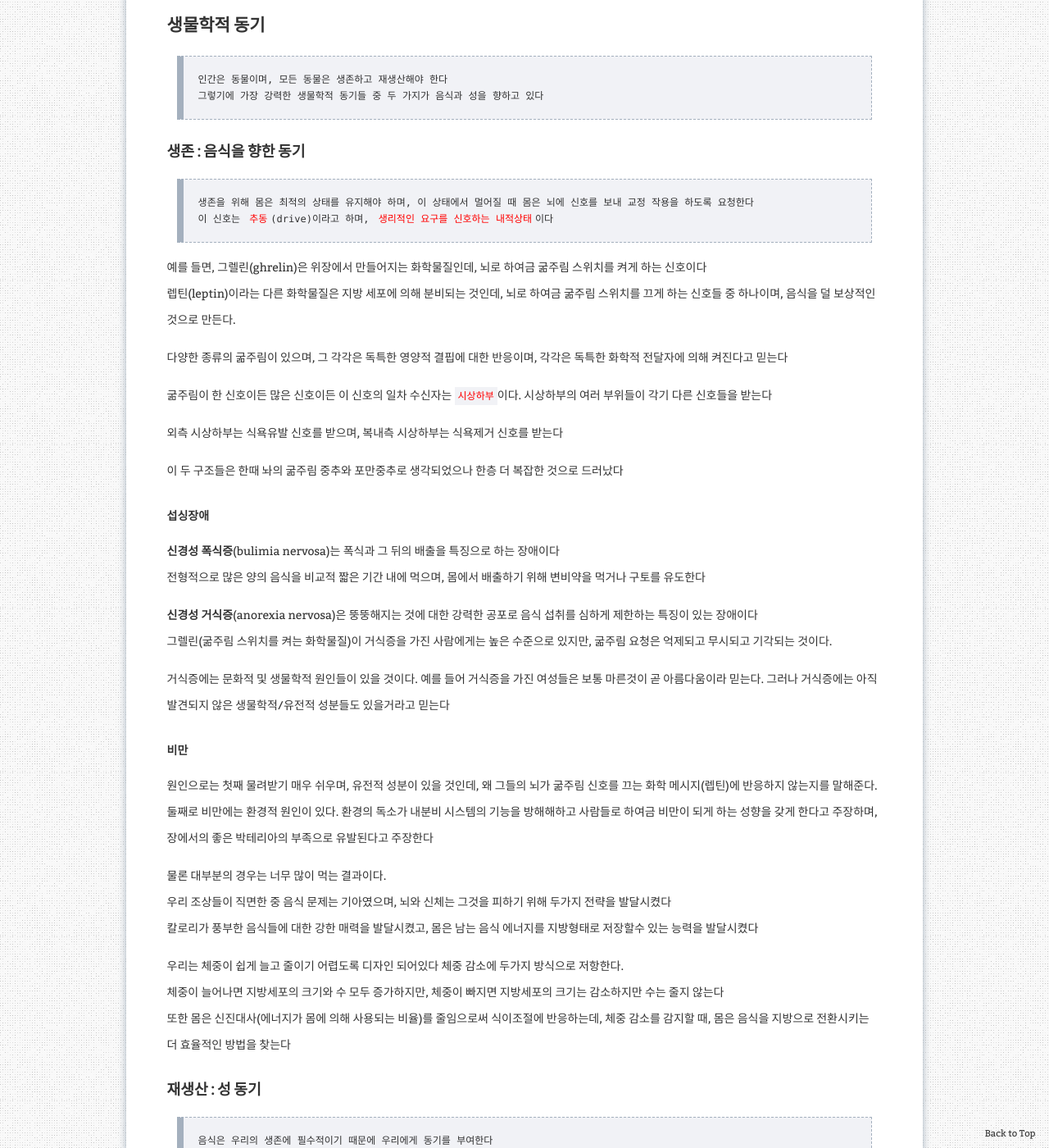
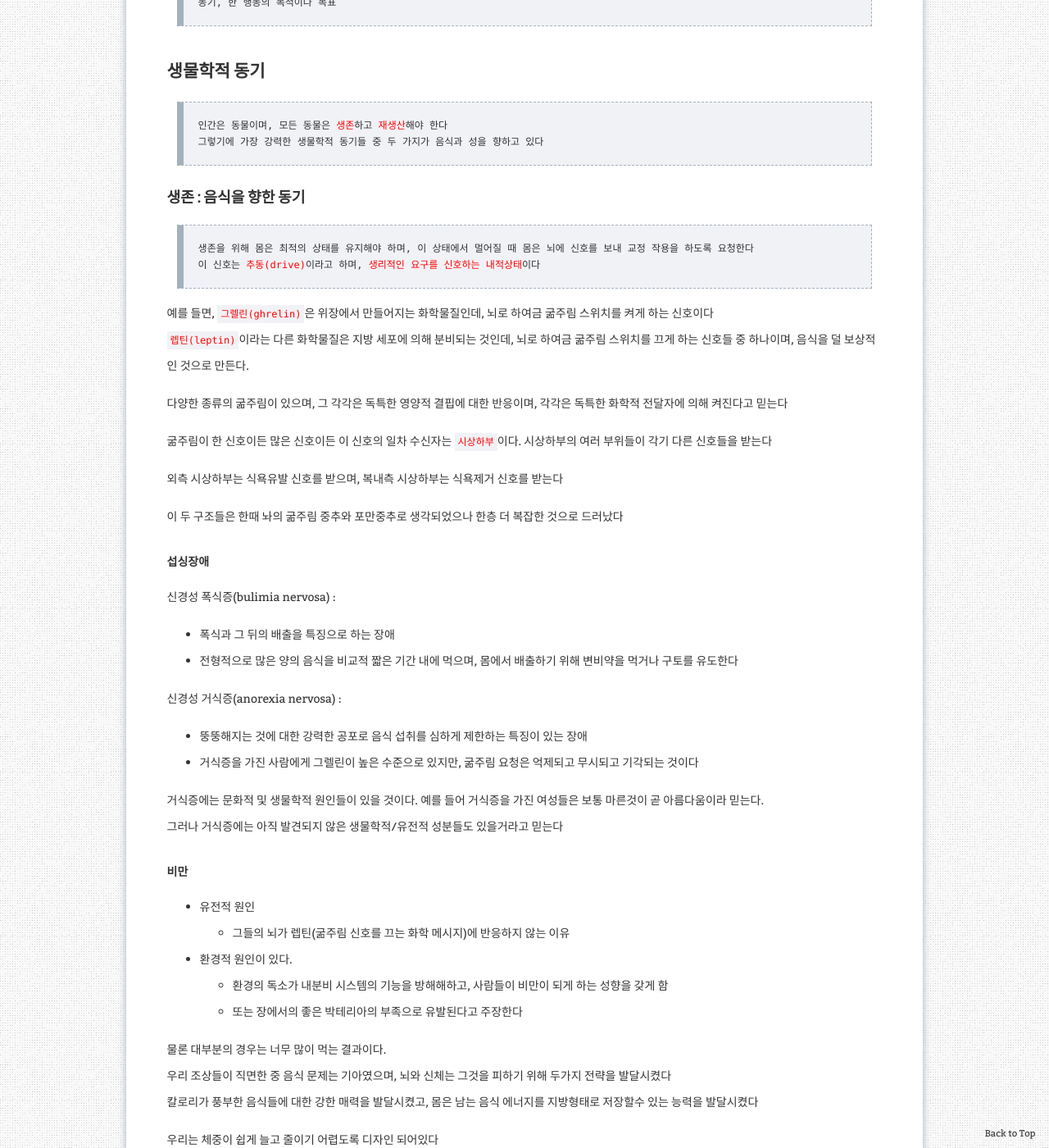
Before and after one commit to aristohyun/aristohyun.github.io, a Jekyll site: the page built from _posts/2021-09-01-psychology_08.md, in a window 1280 px wide and 1400 px high, scrolled down 6658 px. Shown: the whole window at 82% size. Built offline with Jekyll 4.4.1, drawn with Linux system fonts in a browser that asks for light colours; comment, search, counter and statistics services are not loaded; some of the changed text lies outside the part shown.

Commit message:
Update 2021-09-01-psychology_08.md

```diff
--- a/_posts/2021-09-01-psychology_08.md
+++ b/_posts/2021-09-01-psychology_08.md
@@ -15,8 +15,7 @@ redirect_from:
 
 # 정서 경험 : 느끼는 기계
 
-> 감정은 심리학적 용어로는 잘사용하지 않음, 대신 정서를 사용
-> 정서란, `특정한 생리적 활동패턴`과 연관되는 긍정적 혹은 부정적 경험
+> 감정은 심리학적 용어로는 잘사용하지 않음, 대신 <red>정서</red>를 사용
 > 정서란, <red>특정한 생리적 활동패턴</red>과 연관되는 긍정적 혹은 부정적 경험
 > 정서를 이해한다는 것은 경험 측면과 생리적 활동 측면이 어떻게 관련되어 있는지를 이해하는 것이다
 
@@ -25,7 +24,7 @@ redirect_from:
 ### 다차원 척도법
 
 > 많은 수의 정서 경험들의 거리목록을 가지고있고 그 거리들을 반영하는 한 지도를 그리려고 한다면 다음과 같은 지도를 그릴 수 있다.
-> 정서적 경험들은 `유인가`(valence)[^valence]와 `각성도`(arousal)[^arousal]의 차원에서 달라지는 것을 볼 수 있다
+> 정서적 경험들은 `유인가(valence)`[^valence]와 `각성도(arousal)`[^arousal]의 차원에서 달라지는 것을 볼 수 있다
 
 ![image](https://user-images.githubusercontent.com/32366711/133270753-0a6d9905-5873-4e5d-8d04-7cfe0a36a8fa.png){: width="400"}
 
@@ -44,9 +43,10 @@ redirect_from:
 
 > 자극물이 신체의 활동과 뇌의 정서 경험을 동시에 일으킨다고 주장
 
+
 다음과 같은 부분에 대해 제임스-랑게 설을 지적
 
-- 몸은 종종 천천히 반응함에도 정서는 그보다 빨리 생긴다고 지적함
+- 몸은 종종 천천히 반응함에도 정서는 그보다 빨리 생긴다
     + 당황스러움 -> 홍조까지 10초이상의 시간이 걸리는데, 이후에 일어나는 반응이 어떻게 원인이 될 수 있는가?
 
 - 사람들은 종종 심박수의 변화와 같은 신체 반응을 정확하게 감지하는데 어려움을 겪는다
@@ -62,7 +62,7 @@ redirect_from:
 
 > 제임스-랑게는 정서를 신체적 반응들의 지각과 동등하게 취급한 점에서 옳았으며,
 > 캐논-바드도 인간이 경험할 수 있는 많은 수의 정서들을 설명하는 데에 구별되는 신체적 변화가 거의 없다는 점을 주목한 점에서 옳았다고 주장
-> 따라서, 이요인 이론은 `정서들이 생리적인 각성의 원인들에 관한 추측들에 근거`한다고 주장
+> 따라서, 이요인 이론은 <red>정서들이 생리적인 각성의 원인들에 관한 추측들에 근거</red>한다고 주장
 
 `부엌에서 곰을 보면, 심장이 고동치기 시작한다. 뇌는 심장의 고동과 곰을 모두 알아차리고, 이를 종합하여 신체 각성을 공포로 해석한다`
 
@@ -76,7 +76,7 @@ redirect_from:
 - 분노, 공포, 슬픔은 혐오보다 더 높은 심박률을 내었으며,
 - 분노는 공포보다 손가락 온도를 더 크게 증가시켰다
 - 홍조는 특히 당황함을 느낄 때,
-- 자율신경계의 부교감 부분의 특정 활동 패턴은 동정심과 같은 친사회적 감정과 독특하게 관련이 있는 것처럼 보인다
+- 자율신경계의 부교감 부분의 특정 활동 패턴은 동정심과 같은 '친사회적 감정'과 특히 관련이 있는 것처럼 보인다
 
 > 즉, 제임스-랑게가 생리학적 반응의 패턴들이 모든 정서에서 같지 않다고 주장한 것은 옳으며
 > 캐논-바드 또한 사람들이 이러한 반응 패턴에 완벽하게 민감하지 않으며, 사람들이 자신이 느끼는 것에 대해 추측을 해야한다 라고 주장한 것 또한 옳았다
@@ -93,12 +93,12 @@ redirect_from:
 즉, 편도체는 매우 빠르고 예민한 위협 탐지기이다
 
 > 조세프 르두는 자극물에 관한 정보가 두 가지의 서로 다른 경로를 따라 동시에 전달된다는 것을 발견했다
-> 시상은 정보를 `빠른 경로`[^fast]와 `느린 경로`[^slow]를 따라 동시에 보내는 일종의 중계기이다
+> 시상은 정보를 <red>빠른 경로</red>[^fast]와 <Red>느린 경로</red>[^slow]를 따라 동시에 보내는 일종의 중계기이다
 
-즉 **피질**이 시상으로부터 받은 정보를 천천히 사용하여 자극의 정체와 중요성에 대해 충분히 조사하는 동안,
-**편도체**는 이미 시상으로부터 직접적인 정보를 받아서 매우 빠르고 매우 간단한 결정을 내리고 있다는 것이다
+즉 <red>피질</red>이 시상으로부터 받은 정보를 천천히 사용하여 자극의 정체와 중요성에 대해 충분히 조사하는 동안,
+<red>편도체</red>는 이미 시상으로부터 직접적인 정보를 받아서 매우 빠르고 매우 간단한 결정을 내리고 있다는 것이다
 
-편도체가 가속페달을 밟으면, 피질이 브레이크를 밟을지 말지 결정하는 것이다
+`편도체가 가속페달을 밟으면, 피질이 브레이크를 밟을지 말지 결정하는 것이다`
 
 
 사람들에게 정서 경험을 요구하면, 변연계 활동의 증가와 피질 활동의 감소가 보여지며,
@@ -106,8 +106,8 @@ redirect_from:
 
 이는 피질 손상이 있는 어른이나 아이들이 자신들의 정서를 억제하는 데 어려움을 갖는 이유이다
 
-> 즉, 정서는 우리의 `생존과 복지에 관련이 있는 일들`을
-> 아주 적은 정보를 바탕으로 `신속하게 반응`하도록 만드는 기본 시스템중 하나이다
+> 즉, 정서는 우리의 <red>생존과 복지에 관련이 있는 일들</red>을
+> 아주 적은 정보를 바탕으로 신속하게 반응하도록 만드는 기본 시스템중 하나이다
 
 ![image](https://user-images.githubusercontent.com/32366711/133429629-aaca7f80-1ad7-4e06-b8e7-fe2e181c4336.png)
 
@@ -120,19 +120,17 @@ redirect_from:
 
 억압(정서의 외적 징후들을 억제하는 것)보다 `정서 명명하기`가 정서 상태의 강도를 줄이는데 더 효과적이다
 
-정서 조절에서 가장 효과적인 전략들 중 하나는 `재평정`(reappraisal)인데, 정서를 유발하는 자극에 대해 생각하는 방식을 바꿈으로써 자신의 정서 경험을 바꾸는 것이다
+정서 조절에서 가장 효과적인 전략들 중 하나는 `재평정(reappraisal)`인데, 정서를 유발하는 자극에 대해 생각하는 방식을 바꿈으로써 자신의 정서 경험을 바꾸는 것이다
 
 재평정을 잘하는 사람들은 정신적, 신체적으로 더 건강한 경향이 있다
 
 심리치료자들도 종종 우울과 괴로움을 완화시키기 위해 사람들이 자신의 삶에서 일어난 중요 사건들을 어떻게 재평정하는지 가르친다
 
-로마의 철학자이자 황제인 마르쿠스 아우레리우스는
-'만일 당신이 어떤 외적인 일로 괴로워 한다면, 그 고통은 그 일 자체에서 기인하는 것이 아니라, 당신의 추측에 기인한다. 그렇기에 당신이 어느 순간에라도 취소할 수 있는 것이다.'
-
+'만일 당신이 어떤 외적인 일로 괴로워 한다면, 그 고통은 그 일 자체에서 기인하는 것이 아니라, 당신의 추측에 기인한다. 그렇기에 당신이 어느 순간에라도 취소할 수 있는 것이다.'[^Marcus]
 
 # 정서적 의사소통 : 단어가 없는 메시지
 
-> 정서 표현은 정서 상태에 관한 관찰 가능한 신호
+> 정서 표현은 <red>정서 상태에 관한 관찰 가능한 신호</red>
 > 정서는 말의 톤, 응시 방향, 걸음걸이의 리듬에 의해서도 표현될 수 있으며, 특히 얼굴에서 가장 두드러진다
 
 얼굴의 근육들은 활동단위로 알려진 46개의 독특한 패턴을 만들수 있으며, 서로 다른 활동 단위들의 조합은 특정한 정서 상태와 관련되어있다
@@ -171,26 +171,27 @@ redirect_from:
 #### 폴리그래프
 
 - 가장 널리 사용되는 거짓말 탐지기
-- 스트레스와 관련된 생리적 반응들을 검사한다
-- 우연 수준보다 유의미하게 좋은 비율로 거짓말을 감지하지만, 오류율은 여전히 높다
+
+스트레스와 관련된 생리적 반응들을 검사한다
+우연 수준보다 유의미하게 좋은 비율로 거짓말을 감지하지만, 오류율은 여전히 높다
 
 
 # 동기 : 원하는 기계
 
-> 동기, `한 행동의 목적이나 목표`
+> 동기, 한 행동의 목적이나 목표
 
 ## 생물학적 동기
 
-> 인간은 동물이며, 모든 동물은 생존하고 재생산해야 한다
+> 인간은 동물이며, 모든 동물은 <red>생존</red>하고 <red>재생산</red>해야 한다
 > 그렇기에 가장 강력한 생물학적 동기들 중 두 가지가 음식과 성을 향하고 있다
 
 ### 생존 : 음식을 향한 동기
 
 > 생존을 위해 몸은 최적의 상태를 유지해야 하며, 이 상태에서 멀어질 때 몸은 뇌에 신호를 보내 교정 작용을 하도록 요청한다
-> 이 신호는 `추동`(drive)이라고 하며, `생리적인 요구를 신호하는 내적상태`이다
+> 이 신호는 <red>추동(drive)</red>이라고 하며, <red>생리적인 요구를 신호하는 내적상태</red>이다
 
-예를 들면, 그렐린(ghrelin)은 위장에서 만들어지는 화학물질인데, 뇌로 하여금 굶주림 스위치를 켜게 하는 신호이다
-렙틴(leptin)이라는 다른 화학물질은 지방 세포에 의해 분비되는 것인데, 뇌로 하여금 굶주림 스위치를 끄게 하는 신호들 중 하나이며, 음식을 덜 보상적인 것으로 만든다.
+예를 들면, `그렐린(ghrelin)`은 위장에서 만들어지는 화학물질인데, 뇌로 하여금 굶주림 스위치를 켜게 하는 신호이다
+`렙틴(leptin)`이라는 다른 화학물질은 지방 세포에 의해 분비되는 것인데, 뇌로 하여금 굶주림 스위치를 끄게 하는 신호들 중 하나이며, 음식을 덜 보상적인 것으로 만든다.
 
 다양한 종류의 굶주림이 있으며, 그 각각은 독특한 영양적 결핍에 대한 반응이며, 각각은 독특한 화학적 전달자에 의해 켜진다고 믿는다
 
@@ -204,11 +205,13 @@ redirect_from:
 
 #### 섭싱장애
 
-**신경성 폭식증**(bulimia nervosa)는 폭식과 그 뒤의 배출을 특징으로 하는 장애이다
-전형적으로 많은 양의 음식을 비교적 짧은 기간 내에 먹으며, 몸에서 배출하기 위해 변비약을 먹거나 구토를 유도한다
+신경성 폭식증(bulimia nervosa) :
+- 폭식과 그 뒤의 배출을 특징으로 하는 장애
+- 전형적으로 많은 양의 음식을 비교적 짧은 기간 내에 먹으며, 몸에서 배출하기 위해 변비약을 먹거나 구토를 유도한다
 
-**신경성 거식증**(anorexia nervosa)은 뚱뚱해지는 것에 대한 강력한 공포로 음식 섭취를 심하게 제한하는 특징이 있는 장애이다
-그렐린(굶주림 스위치를 켜는 화학물질)이 거식증을 가진 사람에게는 높은 수준으로 있지만, 굶주림 요청은 억제되고 무시되고 기각되는 것이다.
+신경성 거식증(anorexia nervosa) :
+- 뚱뚱해지는 것에 대한 강력한 공포로 음식 섭취를 심하게 제한하는 특징이 있는 장애
+- 거식증을 가진 사람에게 그렐린이 높은 수준으로 있지만, 굶주림 요청은 억제되고 무시되고 기각되는 것이다
 
 거식증에는 문화적 및 생물학적 원인들이 있을 것이다. 예를 들어 거식증을 가진 여성들은 보통 마른것이 곧 아름다움이라 믿는다.
 그러나 거식증에는 아직 발견되지 않은 생물학적/유전적 성분들도 있을거라고 믿는다
@@ -216,18 +219,20 @@ redirect_from:
 
 #### 비만
 
-원인으로는 첫째 물려받기 매우 쉬우며, 유전적 성분이 있을 것인데, 왜 그들의 뇌가 굶주림 신호를 끄는 화학 메시지(렙틴)에 반응하지 않는지를 말해준다.
-둘째로 비만에는 환경적 원인이 있다. 환경의 독소가 내분비 시스템의 기능을 방해해하고 사람들로 하여금 비만이 되게 하는 성향을 갖게 한다고 주장하며,
-장에서의 좋은 박테리아의 부족으로 유발된다고 주장한다
+- 유전적 원인
+    - 그들의 뇌가 렙틴(굶주림 신호를 끄는 화학 메시지)에 반응하지 않는 이유
+
+- 환경적 원인이 있다.
+    - 환경의 독소가 내분비 시스템의 기능을 방해해하고, 사람들이 비만이 되게 하는 성향을 갖게 함
+    - 또는 장에서의 좋은 박테리아의 부족으로 유발된다고 주장한다
 
 물론 대부분의 경우는 너무 많이 먹는 결과이다.
 우리 조상들이 직면한 중 음식 문제는 기아였으며, 뇌와 신체는 그것을 피하기 위해 두가지 전략을 발달시켰다
 칼로리가 풍부한 음식들에 대한 강한 매력을 발달시켰고, 몸은 남는 음식 에너지를 지방형태로 저장할수 있는 능력을 발달시켰다
 
 우리는 체중이 쉽게 늘고 줄이기 어렵도록 디자인 되어있다
-체중 감소에 두가지 방식으로 저항한다.
 체중이 늘어나면 지방세포의 크기와 수 모두 증가하지만, 체중이 빠지면 지방세포의 크기는 감소하지만 수는 줄지 않는다
-또한 몸은 신진대사(에너지가 몸에 의해 사용되는 비율)를 줄임으로써 식이조절에 반응하는데,
+또한 몸은 신진대사(에너지가 몸에 의해 사용되는 비율)를 조절 함으로써 다이어트에 반응하는데,
 체중 감소를 감지할 때, 몸은 음식을 지방으로 전환시키는 더 효율적인 방법을 찾는다
 
 ### 재생산 : 성 동기
@@ -251,9 +256,9 @@ DHEA라는 호르몬은 성적 욕망의 초기 출현에 관련된 것으로
 
 > 우리는 초콜릿, 키스, 낭만 모두 갈망하지만, 우정, 존경, 안전, 확실, 지혜, 의미 등등 더 많은 것들을 갈망한다
 > 모든 인간의 동기들은 생물학적 동기들이 바닥에 있고 심리학적 동기들이 위에 배치될 수 있다고 주장했다 (매슬로우의 요구 위계)
-> 이는 한 수준의 동기가 충족될 때 까지 상위 수준의 동기들은 무시된다고 주장했다
+> 이는 한 수준의 동기가 충족될 때 까지 상위 수준의 동기들은 무시된다고 한다
 
-![image](https://user-images.githubusercontent.com/32366711/133887031-c5ae267e-98e6-4bd2-9706-1ea5e045e430.png)
+![image](https://user-images.githubusercontent.com/32366711/133887031-c5ae267e-98e6-4bd2-9706-1ea5e045e430.png){: width="400"}
 
 심리학적 동기들이 생물학적 동기보다 더 잘 미뤄질 수 있다고 관찰한 점에서 매슬로우는 옳았다.
 그러나 대부분의 다른 동물들과 생물학적 동기들을 공유하지만, 심리학적 동기들은 독특하게도 인간적인 것이다
@@ -266,13 +271,18 @@ DHEA라는 호르몬은 성적 욕망의 초기 출현에 관련된 것으로
 ### 내재적 / 외재적
 
 > 내재적 동기(intrinsic motivation)는 그 자체로 보상적인 행동을 취하고자 하는 동기이며
-> 외재적 동기는(extrinsic motivation)는 보상으로 이어지는 행동으로 취하고자 하는 동기이다
+> 외재적 동기는(extrinsic motivation)는 보상으로 이어지는 행동을 취하고자 하는 동기이다
 
-내재적 동기는 이러한 활동들은 보수가 없지만, 그 차제로 보상이다
-사람들은 내재적으로 동기부여 받을 때 더 열심히 일하며, 자신들이 하는 일을 더 즐기며, 창의적으로 한다.
+#### 내재적 동기
 
-외적인 동기는 이 모든 것들이 직접적으로 즐거움을 가져다 주지는 않지만, 결국엔 즐거움으로 이어질 수도 있다.
-우리는 미래에 더 큰 보상을 줄것이라고 믿기 때문에, 현재에 보상적이지 않은 행동에 몰두하는 능력은 인간의 가장 중요한 재능들 중 하나이며, 다른 어떤 것도 우리만큼 잘할 수 없다.
+- 이러한 활동들은 보수가 없지만, 그 차제로 보상이다
+- 사람들은 내재적으로 동기부여 받을 때 더 열심히 일하며, 자신들이 하는 일을 더 즐기며, 창의적으로 한다.
+
+#### 외적인 동기
+
+- 이 모든 것들이 직접적으로 즐거움을 가져다 주지는 않지만, 결국엔 즐거움으로 이어질 수도 있다.
+- 우리는 미래에 더 큰 보상을 줄것이라고 믿기 때문에, 현재에 보상적이지 않은 행동에 몰두할 수 있다.
+- 이 능력은 인간의 가장 중요한 재능들 중 하나이며, 다른 어떤 것도 우리만큼 잘할 수 없다.
 
 
 두 종류의 동기는 모두 이점이 있기에, 많은 사람들이 똑같은 활동에 의해 내재적/외재적 모두 동기부여 받는 삶을 설계하려고 한다
@@ -289,9 +299,10 @@ DHEA라는 호르몬은 성적 욕망의 초기 출현에 관련된 것으로
 또한, 유치원에서 아이들을 데리러 올 때 지각하는 부모들에게 벌금을 부과했을 때, 벌금은 오히려 지각을 유발했다
 
 보통 부모들은 아이들을 데려오는 데에 내재적으로 동기부여를 받고, 시간을 지키기위해 최선을 다하는데,
-지각에 대해 벌금을 부과하면 부모는 아이들을 데려오는 데에 외재적 동기를 부여받고, 그 벌금은 크지 않기에 작은 벌금을 지불하기로 결정한 것이다.
+지각에 대해 벌금을 부과하면 부모는 아이들을 데려오는 데에 외재적 동기를 부여받고,
+그 벌금은 크지 않기에 작은 벌금을 지불하기로 결정한 것이다.
 
-위협과 보상이 내재적 동기를 외재적 동기로 바꾸며, 의외의 결과들이 뒤따를 수 있다.
+`위협과 보상이 내재적 동기를 외재적 동기로 바꾸며, 의외의 결과들이 뒤따를 수 있다`
 
 
 ### 의식적 / 무의식적
@@ -300,6 +311,7 @@ DHEA라는 호르몬은 성적 욕망의 초기 출현에 관련된 것으로
 > 무의식적 동기(unconscious motivation)을 가지고 있는데 이는 사람들이 의식하지 못하는 동기이다
 
 어떤 연구자들은 성취요구(need for achievement, 가치있는 문제를 해결하고자 하는 동기)를 무의식적이라고 주장했다
+
 성취와 같은 단어들이 컴퓨터 화면에 의식적으로 알아볼 수 없을 정도로 매우 빠르게 제시될 때,
 사람들은 퍼즐을 풀기 위해 열심히 할것이며, 실패 했을 때 특히 좋아하지 않을 것이다
 
@@ -320,14 +332,17 @@ DHEA라는 호르몬은 성적 욕망의 초기 출현에 관련된 것으로
 고접근 문항들에 의해 묘사되는 사람들은 그렇지 않은 사람들 보다 보상받을 때 더 행복해지고,
 고회피 문항으로 묘사되는 사람들은 그렇지 않은 사람들 보다 위협받을 때 더 걱정한다는 것을 연구가 보여준다
 
-어떤사람은 처벌보다 보상에 더 반응적이듯이, 어떤 사람은 자신의 행동을 처벌을 피하기 위한것보다 보상을 얻기위한 시도로 생각하는 경향이 있다
+어떤사람은 처벌보다 보상에 더 반응적이듯이,
+어떤 사람은 자신의 행동을 처벌을 피하기 위한것보다 보상을 얻기위한 시도로 생각하는 경향이 있다
 
-회피동기는 강력한데, 그중 죽음은 모든 사람의 목록에서 꽤 높이 있다
-모든 동물들이 죽음을 피하려고 애쓰지만, 단지 인간만이 이런 노력으 궁극적으로 헛수고라는 것을 깨닫고 있다.
+회피동기는 강력한데, 그 중 죽음은 모든 사람의 목록에서 꽤 높이 있다
+모든 동물들이 죽음을 피하려고 애쓰지만, 단지 인간만이 이런 노력으 궁극적으로 헛수고라는 것을 깨닫고 있다
 일부 심리학자들은 죽음과 관련된 불안감을 피하려는 동기가 "실재적 공포"를 유발하며, 우리의 행동 중 많은 부분이 단지 죽음을 관리하기 위한 시도일 뿐이라고 주장했다.
 
-공포심 관리론(terror maagement theory, 신의 필멸성에 대한 앎에 사람들이 어떻게 반응하는가)은
-사람들이 공포를 극복하는 방법들 중 하나는 `문화적 세계관`을 발달시키는 것. 즉 무엇이 좋고, 옳고, 참인지에 관한 일단의 공유된 믿음들을 발달시키는 것이다
+#### 공포심 관리론
+
+- Terror Management Theory, 신의 필멸성에 대한 앎에 사람들이 어떻게 반응하는가
+- 사람들이 공포를 극복하는 방법들 중 하나는 `문화적 세계관`을 발달시키는 것. 즉 무엇이 좋고, 옳고, 참인지에 관한 일단의 공유된 믿음들을 발달시키는 것이다
 
 문화적 세계관은 죽음에 대한 지식이 만들어내는 불안으로부터 우리를 지켜주는 방패이다
 
```
Also changed, not shown: other parts of _posts/2021-09-01-psychology_08.md (+9 -5 lines).
